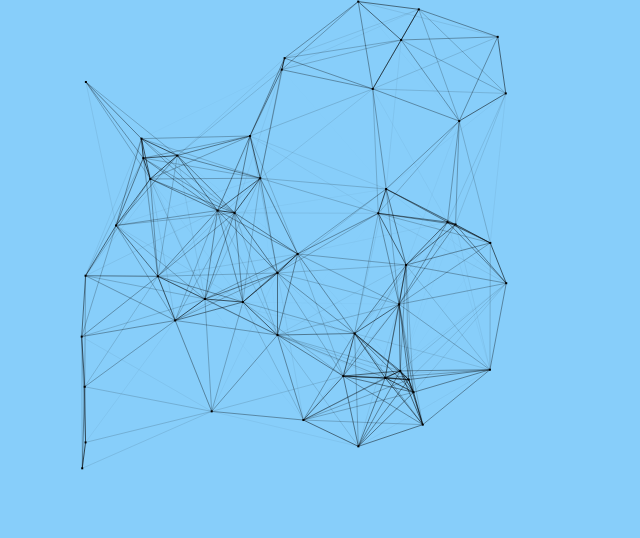
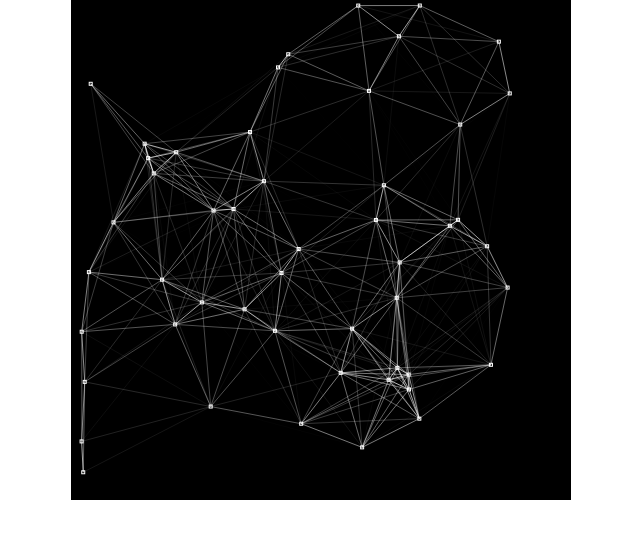
Before and after one commit to basalcode/linking-stars, a Next.js app: page /linked-dots in a window 1280 px wide. Shown: the top 538 px of the page, without its empty margins (319-959 px from the left). Built offline with nearby package versions, Linux system fonts and the light colour scheme.

Commit message:
Update interfaces of linked dot cavnas

```diff
--- a/src/components/linkedDots/Index.tsx
+++ b/src/components/linkedDots/Index.tsx
@@ -12,11 +12,16 @@ import LinkedDotCanvas from './LinkedDotCanvas';
 import style from './Index.module.scss';
 
 const Index: FunctionComponent = () => {
+    const [canvasSize, setCanavsSize] = useState<CanvasSize>({ width: 500, height: 500 });
+
     return (
         <LinkedDotCanvas
-            pointAmount={50}
-            pointWidth={5}
-            pointHeight={5}
+            dotAmount={50}
+            canvasSize={canvasSize}
+            dotSize={{
+                width: 3,
+                height: 3
+            }}
             linkingRadius={200}
             framePerSecond={144}
         />
--- a/src/components/linkedDots/LinkedDotCanvas.hook.tsx
+++ b/src/components/linkedDots/LinkedDotCanvas.hook.tsx
@@ -1,5 +1,8 @@
 /* packages */
 import { useEffect, useState } from 'react';
+
+/* types */
+import { CanvasSize, DotSize } from './LinkedDotCanvas';
 
 // interfaces
 export interface Dot {
@@ -134,7 +137,7 @@ const getInsertionIndex = (sortedDots: Array<Dot>, insertionCoodinate: number):
         }
 
         if (isSearchDirectionForward) {
-            finishIndex = centerIndex - 1
+            finishIndex = centerIndex - 1;
             continue;
         };
         if (isSearchDirectionBackward) {
@@ -146,10 +149,10 @@ const getInsertionIndex = (sortedDots: Array<Dot>, insertionCoodinate: number):
     return insertIndex;
 }
 
-const getOverflowBoundsIndex = (newDot: Dot, canvasElement: HTMLCanvasElement): number => {
+const getOverflowBoundsIndex = (newDot: Dot, canvasSize: CanvasSize): number => {
     const { x, y, width, height }: Dot = newDot;
-    const canvasWidth: number = canvasElement.width;
-    const canvasHeight: number = canvasElement.height;
+    const canvasWidth: number = canvasSize.width;
+    const canvasHeight: number = canvasSize.height;
 
     const isTopOutOfBounds: boolean = y < 0;
     if (isTopOutOfBounds) return BoundaryIndex.Top;
@@ -175,22 +178,23 @@ const getCenterCoordinate = (coordinate: number, size: number): number => {
     return coordinate + (size / 2);
 }
 
-export const useLinkedDotAnimation = (pointAmount: number, pointWidth: number, pointHeight: number, linkingRadius: number, framePerSecond: number) => {
-    const [canvasElement, setCanvasElement] = useState<HTMLCanvasElement | null>();
+export const useLinkedDotAnimation = (context: CanvasRenderingContext2D | null, dotAmount: number, canvasSize: CanvasSize, dotSize: DotSize, linkingRadius: number, framePerSecond: number, dotColor: string, lineColor: string) => {
     const [dots, setDots] = useState<Array<Dot> | null>(null);
 
     useEffect(() => {
-        if (!canvasElement) return;
+        if (!context) return;
 
-        const canvasWidth: number = canvasElement.width;
-        const cavnasHeight: number = canvasElement.height;
+        const canvasWidth: number = canvasSize.width;
+        const cavnasHeight: number = canvasSize.height;
+        const dotWidth: number = dotSize.width;
+        const dotHeight: number = dotSize.height;
 
         if (!dots) {
-            const initializer = Array<number>(pointAmount).fill(0);
+            const initializer = Array<number>(dotAmount).fill(0);
 
             const initializedDots: Array<Dot> = initializer.map((_, index): Dot => {
                 const dotId: number = index;
-                const initializedDot: Dot = initializeDot(canvasWidth, cavnasHeight, pointWidth, pointHeight, dotId);
+                const initializedDot: Dot = initializeDot(canvasWidth, cavnasHeight, dotWidth, dotHeight, dotId);
 
                 return initializedDot;
             });
@@ -201,7 +205,6 @@ export const useLinkedDotAnimation = (pointAmount: number, pointWidth: number, p
             return;
         }
 
-        const context = canvasElement.getContext('2d') as CanvasRenderingContext2D;
         const secondUnit: number = 1000;
         const secondPerFrame: number = secondUnit / framePerSecond;
         const rendererId = setTimeout(() => {
@@ -224,12 +227,12 @@ export const useLinkedDotAnimation = (pointAmount: number, pointWidth: number, p
                     centerY: centerY
                 }
 
-                const overflowedBoundIndex: number = getOverflowBoundsIndex(newDot, canvasElement);
+                const overflowedBoundIndex: number = getOverflowBoundsIndex(newDot, canvasSize);
                 const isOverflowed: boolean = overflowedBoundIndex !== -1;
 
                 if (isOverflowed) newDot = getReflexedDot(dot, overflowedBoundIndex);
 
-                context.strokeStyle = `rgb(0, 0, 0)`;
+                context.strokeStyle = `rgb(255, 255, 255)`;
                 context.strokeRect(newDot.x, newDot.y, newDot.width, newDot.height);
 
                 return newDot;
@@ -256,7 +259,7 @@ export const useLinkedDotAnimation = (pointAmount: number, pointWidth: number, p
                     if (isInsideRange) {
                         const maximumOpacity: number = 0.8;
                         const opacity: number = maximumOpacity - (distance / linkingRadius);
-                        context.strokeStyle = `rgba(0, 0, 0, ${opacity})`;
+                        context.strokeStyle = `rgba(255, 255, 255, ${opacity})`;
 
                         context.beginPath();
                         context.moveTo(centerX, centerY);
@@ -270,7 +273,5 @@ export const useLinkedDotAnimation = (pointAmount: number, pointWidth: number, p
         }, secondPerFrame);
 
         return () => clearTimeout(rendererId);
-    }, [canvasElement, dots]);
-
-    return setCanvasElement;
+    }, [context, dots, canvasSize]);
 }
--- a/src/components/linkedDots/LinkedDotCanvas.tsx
+++ b/src/components/linkedDots/LinkedDotCanvas.tsx
@@ -9,13 +9,14 @@ import style from './LinkedDotCanvas.module.scss';
 
 /* intefaces */
 interface LinkedDotCanvasProps {
-    pointAmount: number,
+    dotAmount: number,
     canvasSize?: CanvasSize,
-    pointSize?: PointSize,
-    pointWidth?: number,
-    pointHeight?: number,
+    dotSize?: DotSize,
     linkingRadius?: number,
-    framePerSecond?: number
+    framePerSecond?: number,
+    canvasColor?: string,
+    dotColor?: string,
+    lineColor?: string
 }
 
 export interface CanvasSize {
@@ -23,19 +24,40 @@ export interface CanvasSize {
     height: number
 }
 
-export interface PointSize {
+export interface DotSize {
     width: number,
     height: number
 }
 
 const LinkedDotCanvas = ({
-    pointAmount,
+    dotAmount,
     canvasSize = { width: 500, height: 500 },
-    pointSize = { width: 1, height: 1 },
+    dotSize = { width: 1, height: 1 },
     linkingRadius = 200,
-    framePerSecond = 144
+    framePerSecond = 144,
+    canvasColor = 'black',
+    dotColor = 'white',
+    lineColor = 'white'
 }: LinkedDotCanvasProps) => {
-    const setCanvasElement = useLinkedDotAnimation(pointAmount, pointSize.width, pointSize.height, linkingRadius, framePerSecond);
+    const [canvasElement, setCanvasElement] = useState<HTMLCanvasElement | null>();
+    const context = useMemo(() => {
+        if (!canvasElement) return null;
+
+        const context = canvasElement.getContext('2d') as CanvasRenderingContext2D;
+
+        return context;
+    }, [canvasElement]);
+
+    useEffect(() => {
+        if (!canvasElement) return;
+        console.log("canvasSize", canvasSize);
+
+
+        canvasElement.style.width = `${canvasSize.width}`;
+        canvasElement.style.height = `${canvasSize.height}`;
+    }, [canvasElement, canvasSize]);
+
+    useLinkedDotAnimation(context, dotAmount, canvasSize, dotSize, linkingRadius, framePerSecond, dotColor, lineColor);
 
     return (
         <canvas
@@ -43,6 +65,7 @@ const LinkedDotCanvas = ({
             ref={setCanvasElement}
             width={canvasSize.width}
             height={canvasSize.height}
+            style={{ backgroundColor: `${canvasColor}` }}
         />
     );
 }
--- a/src/styles/global.scss
+++ b/src/styles/global.scss
@@ -1,12 +1,14 @@
 html {
-
+	width: 100vw;
+	height: 100vh;
 }
 
 body {
 	display: flex;
 	justify-content: center;
 
-	background-color: lightskyblue;
+	width: inherit;
+	height: inherit;
 }
 
 
```
